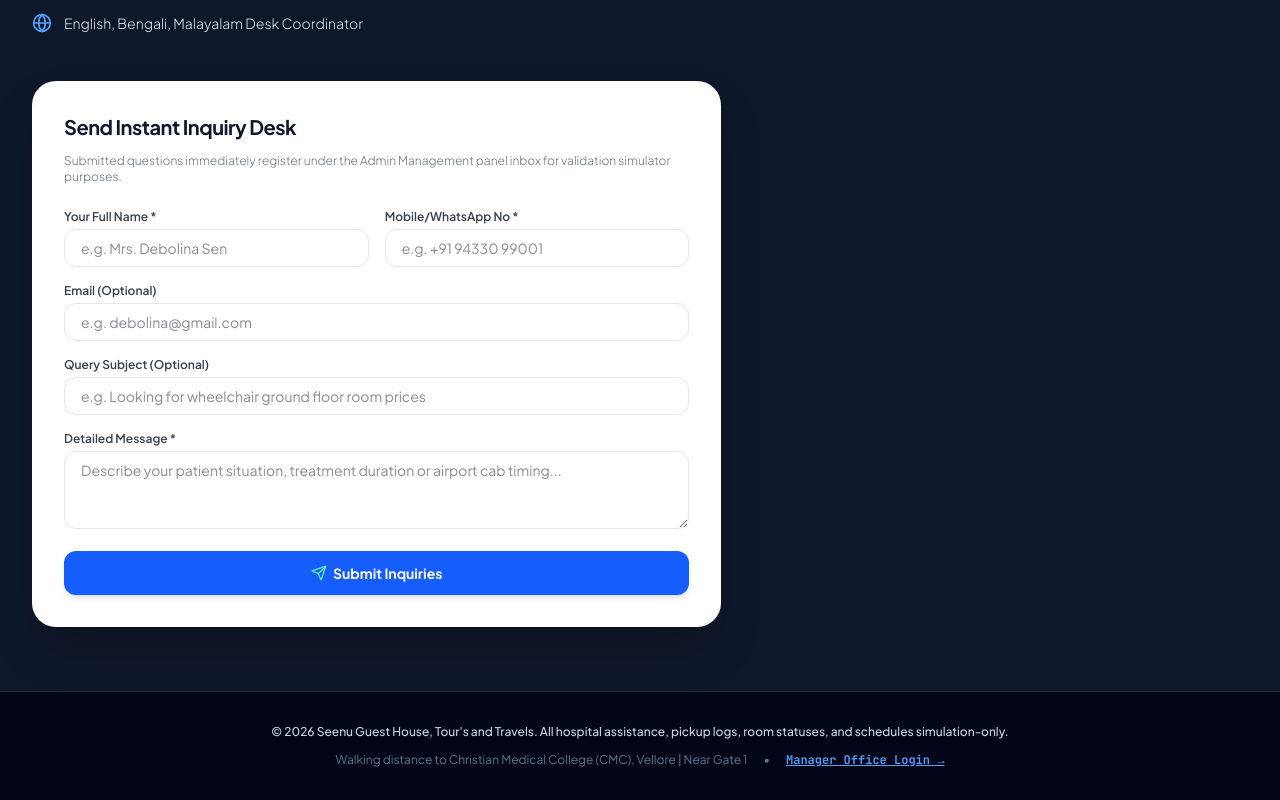
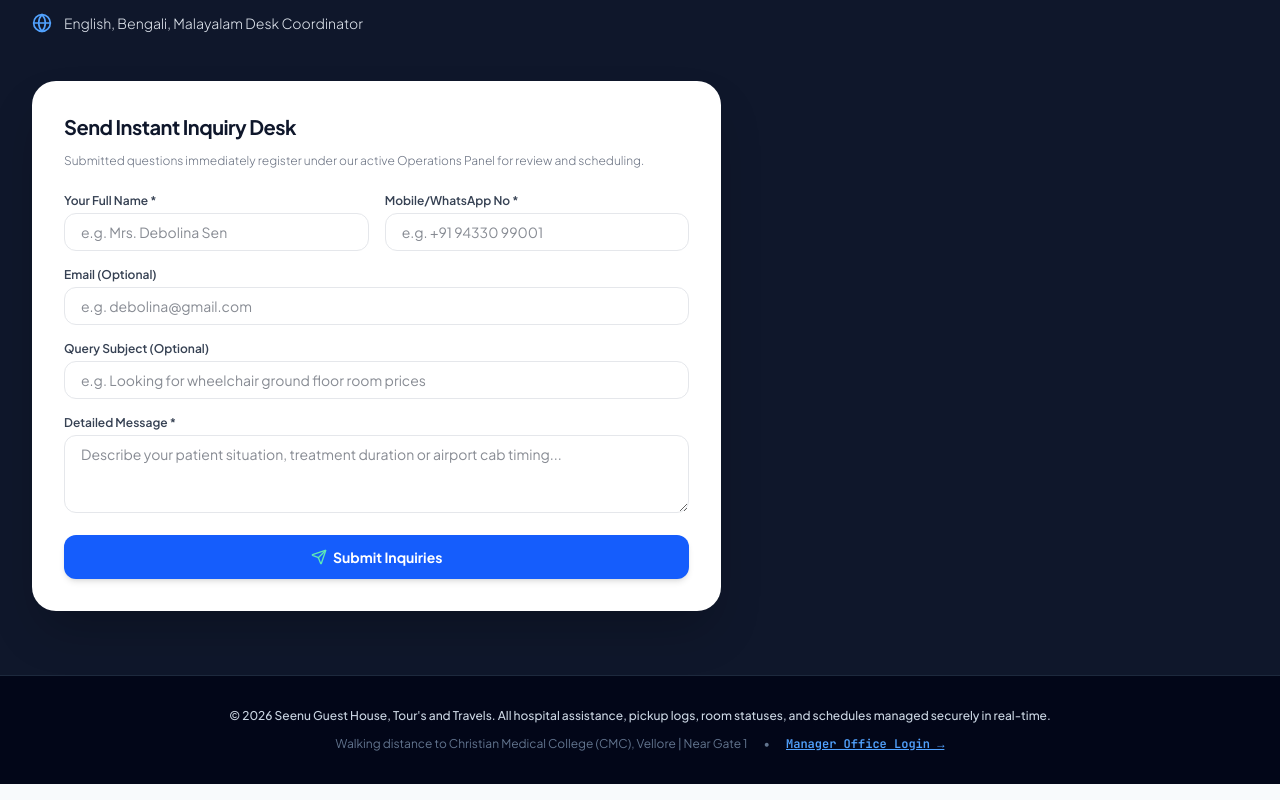
Before and after one commit to rahul-kr-rai/Seenu-Guest-house-Tours-and-Travels-, a React (Vite) app: page / in a window 1280 px wide. Shown: the part 6911-7711 px from the top of the page. Built offline with nearby package versions, Linux system fonts and the light colour scheme.

Commit message:
Refactor: Remove simulation mode

```diff
--- a/src/components/AdminDashboard.tsx
+++ b/src/components/AdminDashboard.tsx
@@ -888,11 +888,11 @@ export default function AdminDashboard({ onBackToWebsite }: AdminDashboardProps)
                   </div>
 
                   <div className="grid grid-cols-1 lg:grid-cols-12 gap-8">
-                    {/* Add Testimonial simulation input */}
+                    {/* Add Guest Review form input */}
                     <form onSubmit={handleAddTestimonial} className="lg:col-span-5 bg-slate-950 border border-slate-800 p-5 rounded-2xl space-y-4">
                       <div>
-                        <h3 className="font-bold text-white text-base">Add Simulated Testimonial</h3>
-                        <p className="text-xs text-slate-400">Add reviews from recovering families directly into database.</p>
+                        <h3 className="font-bold text-white text-base">Add Guest Review</h3>
+                        <p className="text-xs text-slate-400">Add reviews from recovering families directly into your active database.</p>
                       </div>
 
                       {reviewSuccess && (
@@ -956,7 +956,7 @@ export default function AdminDashboard({ onBackToWebsite }: AdminDashboardProps)
                           type="submit"
                           className="w-full bg-emerald-500 hover:bg-emerald-400 text-slate-950 font-bold py-2.5 rounded-xl transition text-xs cursor-pointer"
                         >
-                          Simulate Testimonial Insertion
+                          Publish Guest Review
                         </button>
                       </div>
                     </form>
--- a/src/components/UserApp.tsx
+++ b/src/components/UserApp.tsx
@@ -651,12 +651,12 @@ export default function UserApp({ onOpenAdmin }: UserAppProps) {
 
           <div className="lg:col-span-7 bg-white text-slate-800 rounded-3xl p-6 md:p-8 shadow-2xl col-span-1">
             <h4 className="text-xl font-bold text-slate-900 mb-3 font-sans tracking-tight">Send Instant Inquiry Desk</h4>
-            <p className="text-gray-500 text-xs font-light mb-6">Submitted questions immediately register under the Admin Management panel inbox for validation simulator purposes.</p>
+            <p className="text-gray-500 text-xs font-light mb-6">Submitted questions immediately register under our active Operations Panel for review and scheduling.</p>
 
             {contactSuccess && (
               <div className="bg-emerald-50 border border-emerald-200 text-emerald-800 p-4 rounded-xl text-sm font-semibold flex gap-2 items-center mb-6 animate-scale-up">
                 <CheckCircle2 className="w-5 h-5 text-emerald-600 shrink-0" />
-                <span>Your query has been recorded. Verify it inside the "Admin Dashboard Office" above!</span>
+                <span>Your query has been recorded successfully. Our desk coordinators will get back to you shortly!</span>
               </div>
             )}
 
@@ -736,7 +736,7 @@ export default function UserApp({ onOpenAdmin }: UserAppProps) {
       <footer className="bg-slate-950 text-slate-400 py-8 border-t border-slate-800 text-xs text-center z-10 relative">
         <div className="max-w-7xl mx-auto px-4 sm:px-6 lg:px-8 space-y-3">
           <p className="font-medium text-slate-300">
-            © {new Date().getFullYear()} Seenu Guest House, Tour's and Travels. All hospital assistance, pickup logs, room statuses, and schedules simulation-only.
+            © {new Date().getFullYear()} Seenu Guest House, Tour's and Travels. All hospital assistance, pickup logs, room statuses, and schedules managed securely in real-time.
           </p>
           <div className="flex flex-col sm:flex-row justify-center items-center gap-2 sm:gap-4 text-slate-500">
             <span>Walking distance to Christian Medical College (CMC), Vellore | Near Gate 1</span>
```
